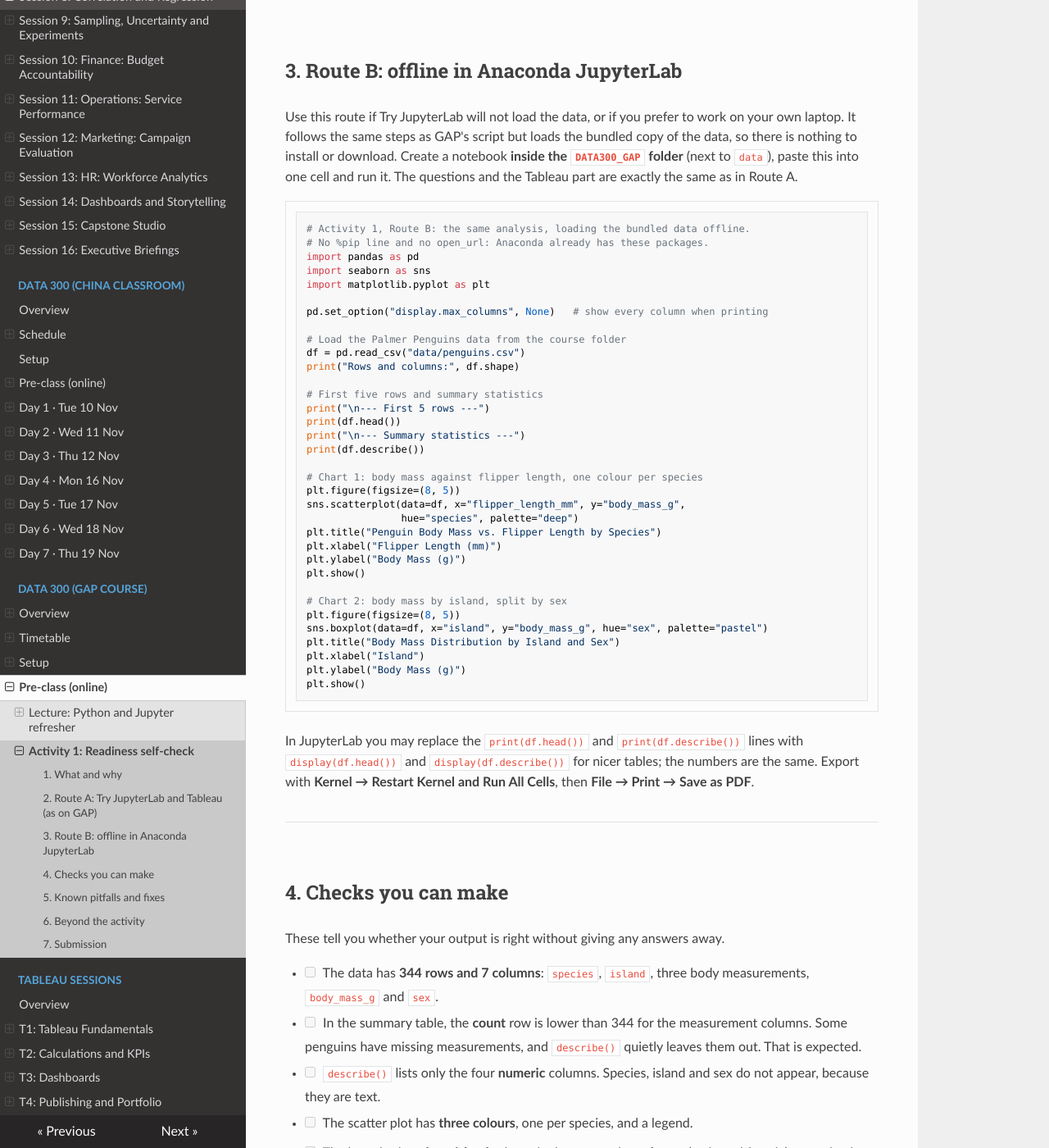
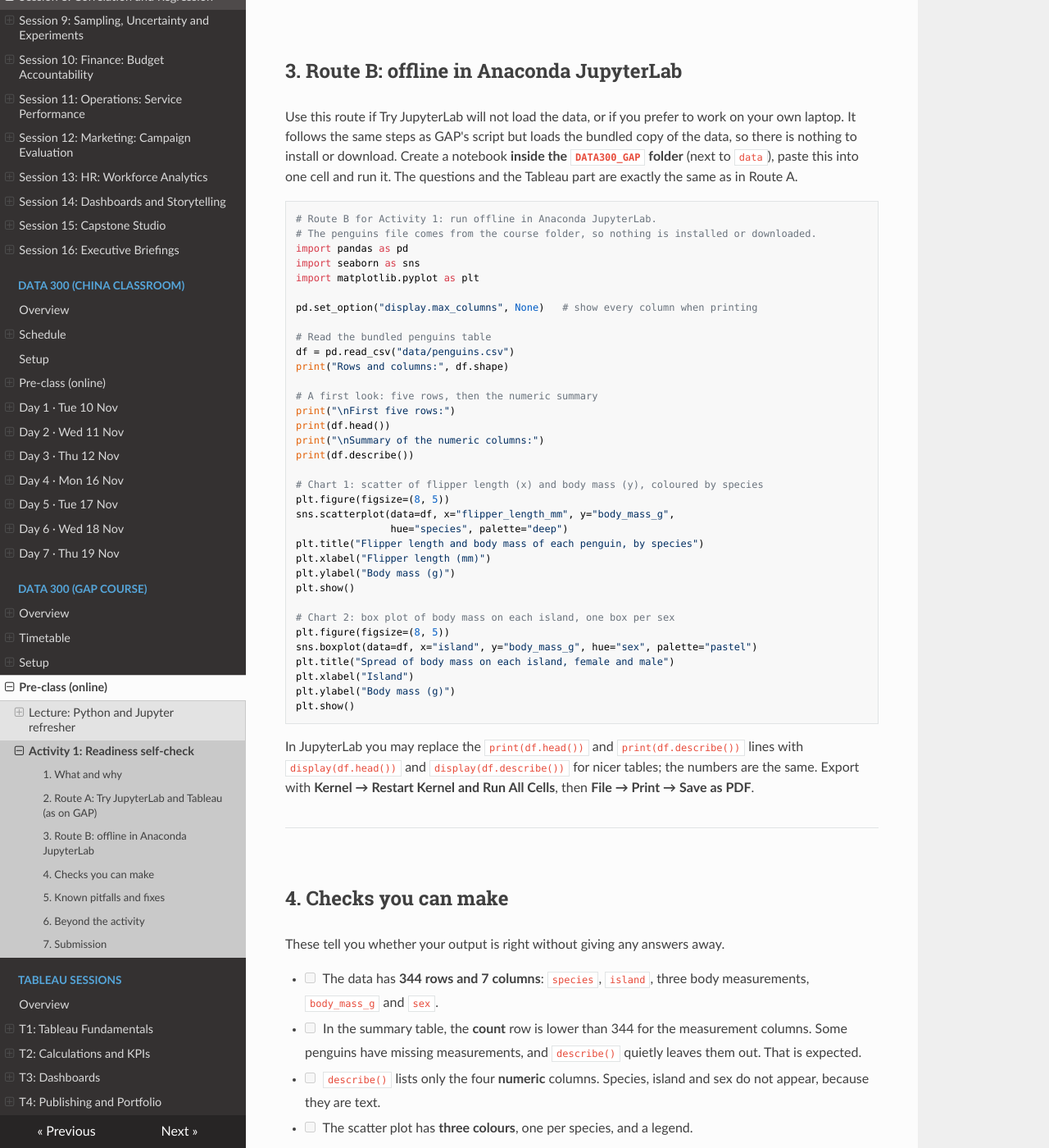
Before and after one commit to Aayush181509/AnalyticsLecture, an MkDocs documentation site: the page built from docs/data300/guides/activity1_readiness.md, in a window 1280 px wide and 1400 px high, scrolled down 2342 px. Shown: the whole window at 82% size. Built offline with MkDocs 1.6.1, drawn with Linux system fonts in a browser that asks for light colours; nearby versions of some CDN libraries.

Commit message:
Use brace marker for offline routes; ignore GAP punkt_tab; reword Activity 1 Route B
Co-Authored-By: Claude Opus 5.5 <noreply@anthropic.com>

````diff
--- a/docs/data300/guides/activity1_readiness.md
+++ b/docs/data300/guides/activity1_readiness.md
@@ -65,40 +65,40 @@ Check that both tables and both charts are visible, then **File → Print → Sa
 
 Use this route if Try JupyterLab will not load the data, or if you prefer to work on your own laptop. It follows the same steps as GAP's script but loads the bundled copy of the data, so there is nothing to install or download. Create a notebook **inside the `DATA300_GAP` folder** (next to `data`), paste this into one cell and run it. The questions and the Tableau part are exactly the same as in Route A.
 
-```python offline
-# Activity 1, Route B: the same analysis, loading the bundled data offline.
-# No %pip line and no open_url: Anaconda already has these packages.
+```{.python .offline}
+# Route B for Activity 1: run offline in Anaconda JupyterLab.
+# The penguins file comes from the course folder, so nothing is installed or downloaded.
 import pandas as pd
 import seaborn as sns
 import matplotlib.pyplot as plt
 
 pd.set_option("display.max_columns", None)   # show every column when printing
 
-# Load the Palmer Penguins data from the course folder
+# Read the bundled penguins table
 df = pd.read_csv("data/penguins.csv")
 print("Rows and columns:", df.shape)
 
-# First five rows and summary statistics
-print("\n--- First 5 rows ---")
+# A first look: five rows, then the numeric summary
+print("\nFirst five rows:")
 print(df.head())
-print("\n--- Summary statistics ---")
+print("\nSummary of the numeric columns:")
 print(df.describe())
 
-# Chart 1: body mass against flipper length, one colour per species
+# Chart 1: scatter of flipper length (x) and body mass (y), coloured by species
 plt.figure(figsize=(8, 5))
 sns.scatterplot(data=df, x="flipper_length_mm", y="body_mass_g",
                 hue="species", palette="deep")
-plt.title("Penguin Body Mass vs. Flipper Length by Species")
-plt.xlabel("Flipper Length (mm)")
-plt.ylabel("Body Mass (g)")
+plt.title("Flipper length and body mass of each penguin, by species")
+plt.xlabel("Flipper length (mm)")
+plt.ylabel("Body mass (g)")
 plt.show()
 
-# Chart 2: body mass by island, split by sex
+# Chart 2: box plot of body mass on each island, one box per sex
 plt.figure(figsize=(8, 5))
 sns.boxplot(data=df, x="island", y="body_mass_g", hue="sex", palette="pastel")
-plt.title("Body Mass Distribution by Island and Sex")
+plt.title("Spread of body mass on each island, female and male")
 plt.xlabel("Island")
-plt.ylabel("Body Mass (g)")
+plt.ylabel("Body mass (g)")
 plt.show()
 ```
 
--- a/mkdocs.yml
+++ b/mkdocs.yml
@@ -143,8 +143,7 @@ markdown_extensions:
       toc_depth: 3
   - pymdownx.details
   - pymdownx.highlight
-  - pymdownx.superfences:
-      relaxed_headers: true
+  - pymdownx.superfences
   - pymdownx.tasklist
 
 extra:
````
Also changed, not shown: docs/data300/index.md (+2 -0 lines), 1 other file.
